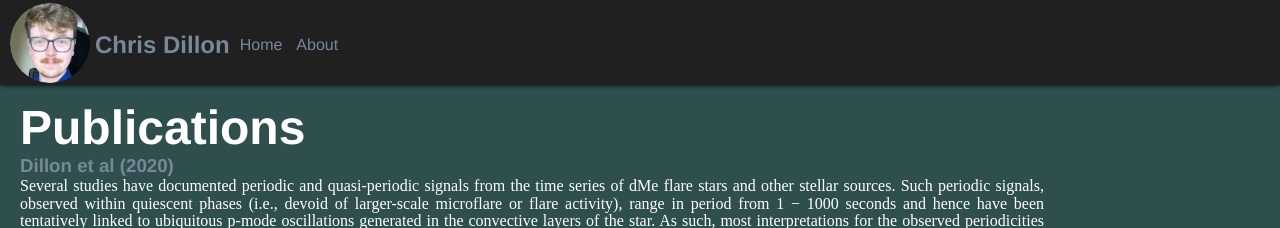
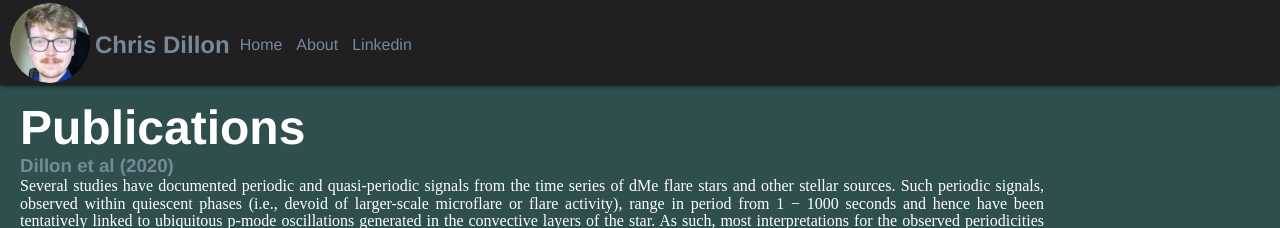
Before and after one commit to ChristopherJohnDillon/ChrisDillon.github.io, a Jekyll site: the page built from index.html, in a window 1280 px wide. Shown: the top 228 px of the page. Built offline with Jekyll 4.4.1, drawn with Linux system fonts in a browser that asks for light colours.

Commit message:
Added LN link

```diff
--- a/_layouts/default.html
+++ b/_layouts/default.html
@@ -34,6 +34,8 @@
 
 								<li><a href="{{'/'|absolute_url}}">Home</a></li>
 								<li><a href="{{'/about'|absolute_url}}">About</a></li>
+								<li><a href="{{https://www.linkedin.com/in/chris-dillon-658964208?lipi=urn%3Ali%3Apage%3Ad_flagship3_profile_view_base_contact_details%3BF4yA221TQXa%2BReAQSZ3kvQ%3D%3D}}">Linkedin</a></li>
+
 								<!-- <li><a href="{{'/cv'|absolute_url}}">CV</a></li> -->
 								<!-- 	        		<li><a href="/blog">Blog</a></li> -->
 
```
